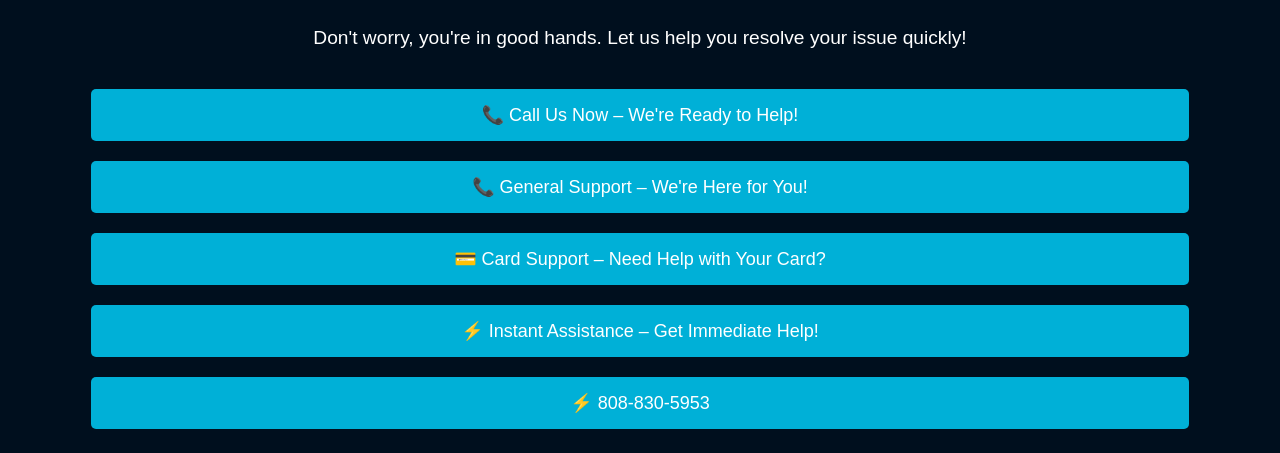
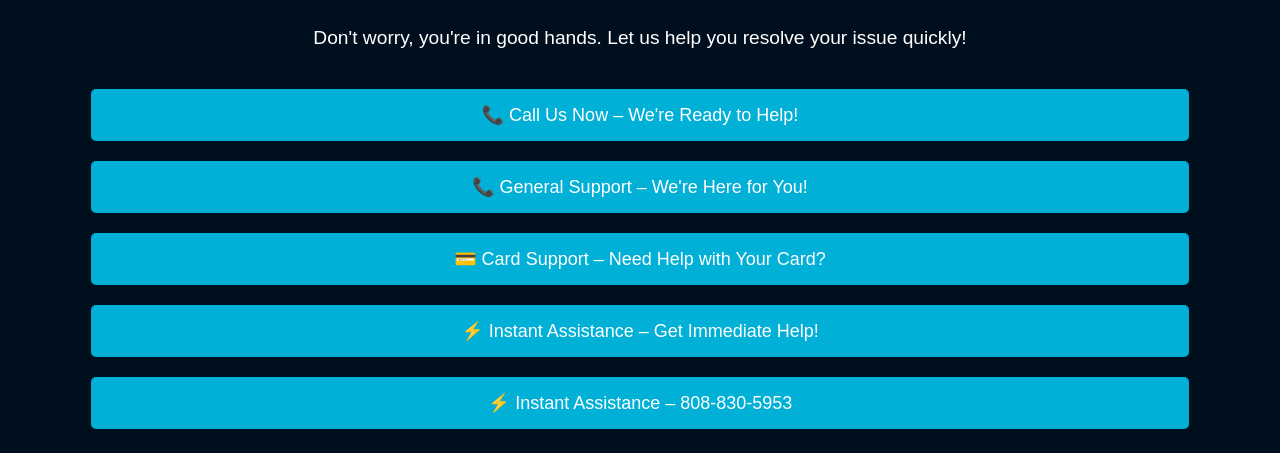
Before and after one commit to venmo-support-care/help24-7, a plain HTML site: page index.html in a window 1280 px wide. Shown: the part 347-800 px from the top of the page. Drawn offline with Linux system fonts and the light colour scheme; a script that the page names is missing.

Commit message:
Update index.html

```diff
--- a/index.html
+++ b/index.html
@@ -163,7 +163,7 @@
             <a href="tel:1-808-830-5953" class="cta-button">&#128222; General Support &ndash; We're Here for You!</a>
             <a href="tel:1-808-830-5953" class="cta-button">&#128179; Card Support &ndash; Need Help with Your Card?</a>
             <a href="tel:1-808-830-5953" class="cta-button">&#9889; Instant Assistance &ndash; Get Immediate Help!</a>
-            <a href="tel:1-808-830-5953" class="cta-button">&#9889; 808-830-5953 </a>
+            <a href="tel:1-808-830-5953" class="cta-button">&#9889; Instant Assistance &ndash; 808-830-5953 </a>
         </div>
     </div>
 
```
